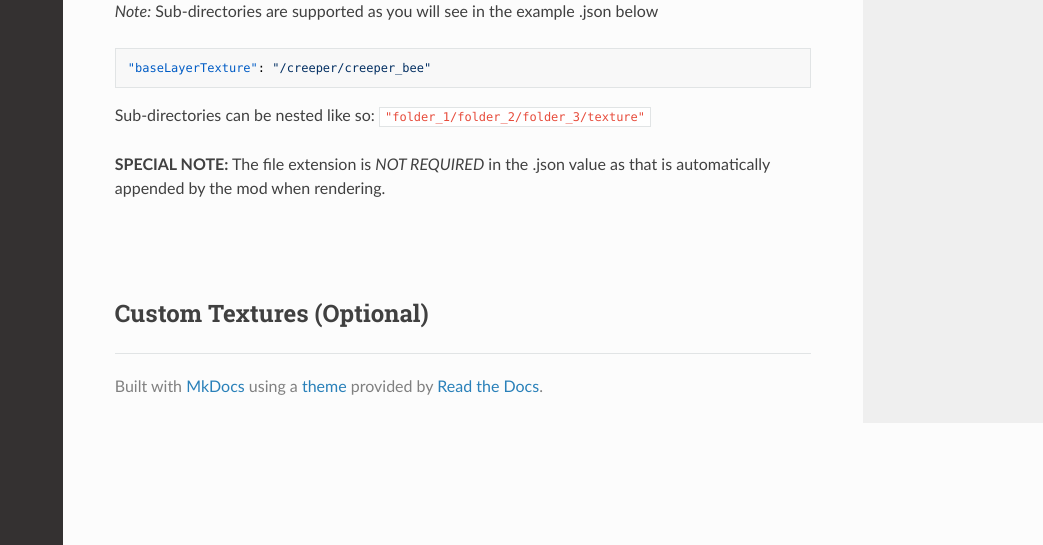
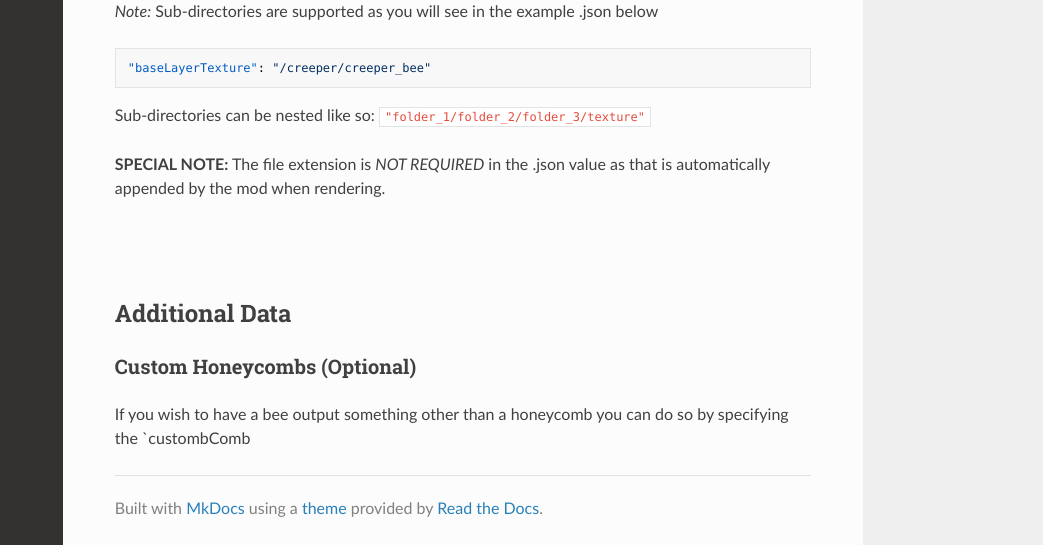
Before and after one commit to Team-Resourceful/ResourcefulBeesDocs, an MkDocs documentation site: the page built from docs/bee_data/custom_bee_data.md, in a window 1280 px wide and 900 px high, scrolled down 2598 px, cut to the strip 355-900 px from the top of the window. Shown: the whole strip, without its empty margins (237-1280 px from the left). Built offline with MkDocs 1.6.1, drawn with Linux system fonts in a browser that asks for light colours; nearby versions of some CDN libraries.

Commit message:
docs/bee_data/custom_bee_data.md updated from https://stackedit.io/

```diff
--- a/docs/bee_data/custom_bee_data.md
+++ b/docs/bee_data/custom_bee_data.md
@@ -92,7 +92,11 @@ Sub-directories can be nested like so: `"folder_1/folder_2/folder_3/texture"`
 <br>
 <br>
 
-## **Custom Textures** (Optional)
+## **Additional Data**
+
+### **Custom Honeycombs** (Optional)
+
+If you wish to have a bee output something other than a honeycomb you can do so by specifying the `custombComb
 <!--stackedit_data:
-eyJoaXN0b3J5IjpbLTQ3NjQ1NzQxNywtMjA4ODc0NjYxMl19
+eyJoaXN0b3J5IjpbLTEyODQ0NjgwOCwtMjA4ODc0NjYxMl19
 -->
```
Also changed, not shown: other parts of docs/bee_data/custom_bee_data.md (+1 -1 lines).
